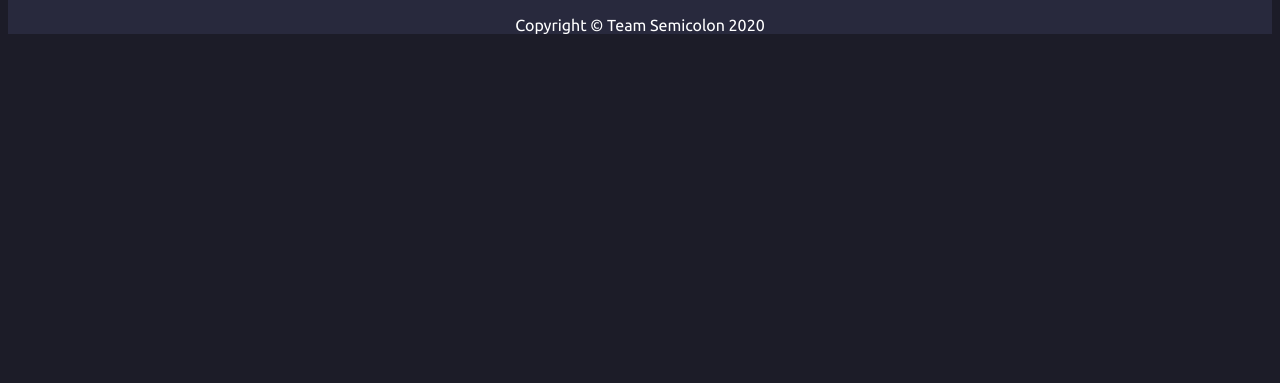
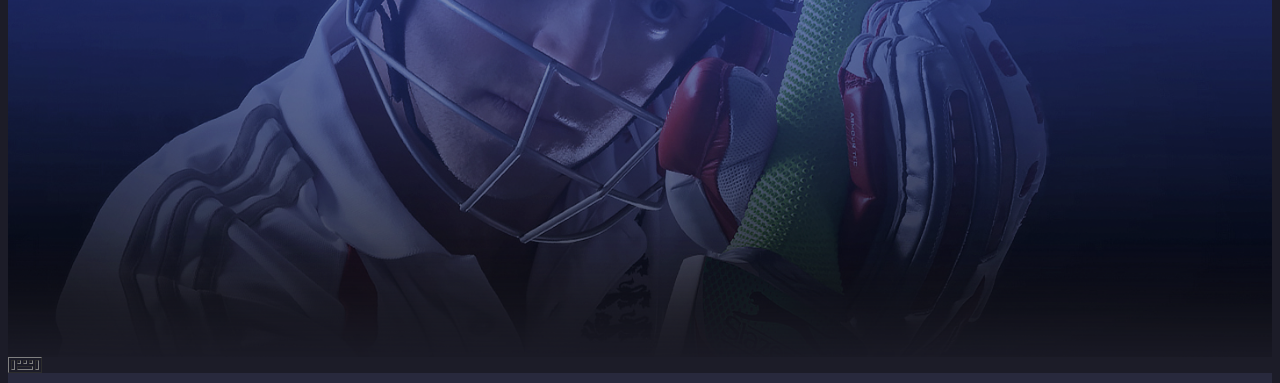
Before and after one commit to MadushanSandaru1/LPL, a plain HTML site: page assets/web/schedule.html in a window 1280 px wide. Shown: the part 156-539 px from the top of the page. Drawn offline with Linux system fonts and the light colour scheme; a web font is replaced by a local one.

Commit message:
top image added

```diff
--- a/assets/web/schedule.html
+++ b/assets/web/schedule.html
@@ -32,6 +32,11 @@
             </ul>
         </div>
     </nav>
+
+    <div class="body-top">
+
+    </div>
+
     <div>
         <table border="1">
             <tr>
```
Also changed, not shown: assets/web/about.html (+4 -0 lines), assets/web/points.html (+4 -0 lines), assets/web/score.html (+4 -0 lines), assets/web/teams.html (+4 -0 lines).
